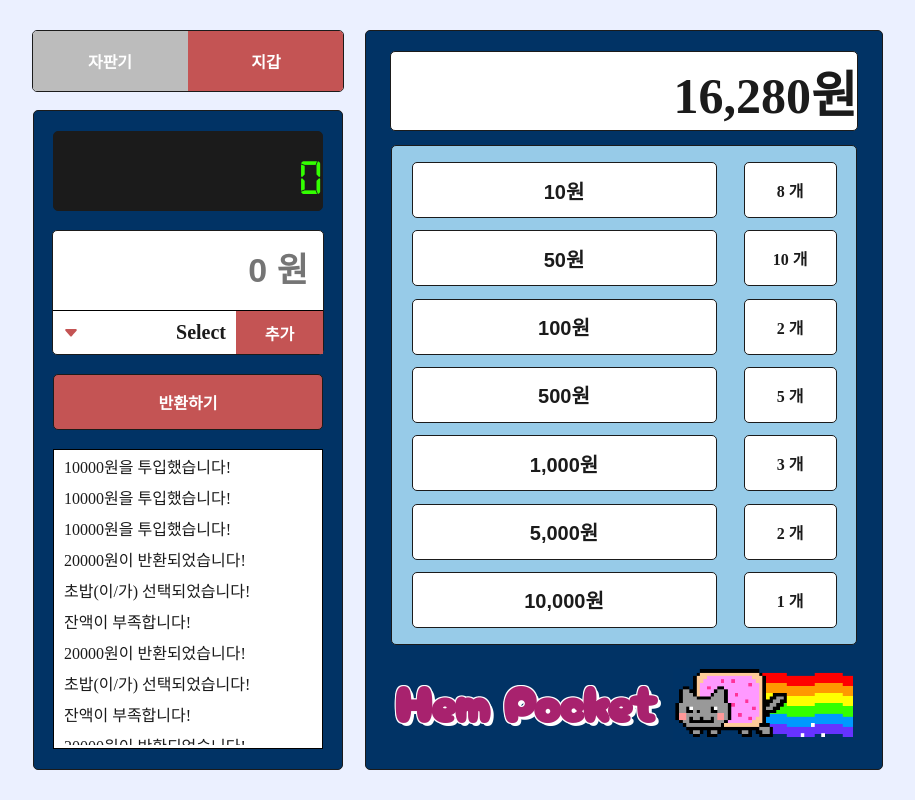
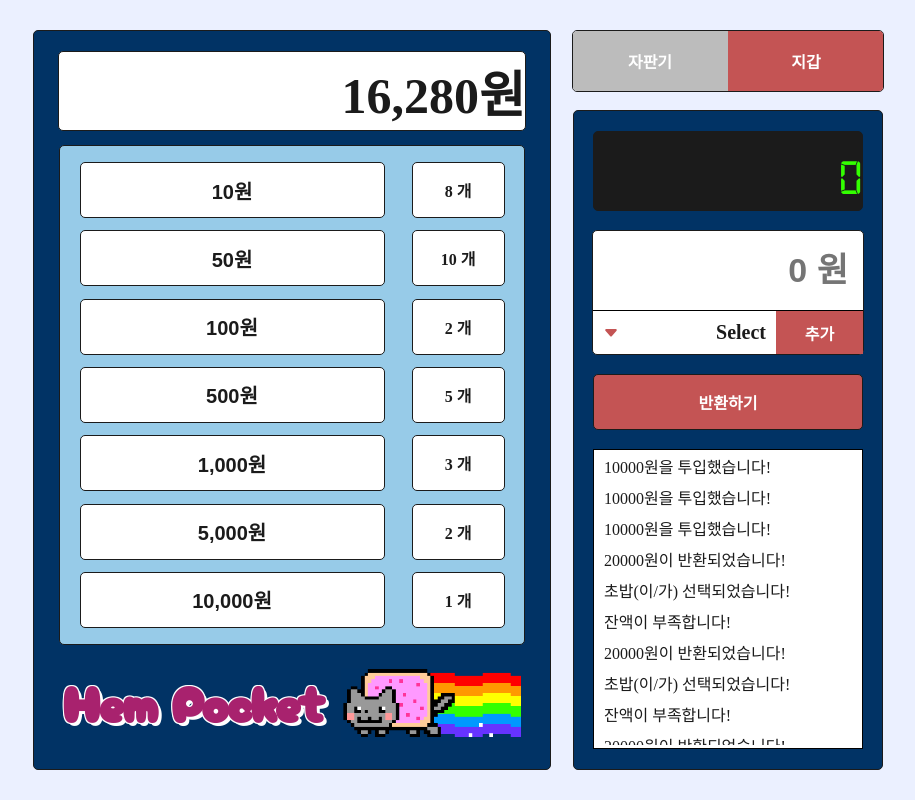
Before and after one commit to codesquad-members-2022/fe-vm, a React (Create React App) app: page /wallet in a window 1280 px wide. Shown: the whole page, without its empty margins (182-1097 px from the left). Built offline with nearby package versions, Linux system fonts and the light colour scheme.

Commit message:
Fix: Controller 와 Wallet 컴포넌트 순서 변경

```diff
--- a/src/pages/Wallet/WalletPage.jsx
+++ b/src/pages/Wallet/WalletPage.jsx
@@ -6,8 +6,8 @@ const WalletPage = () => {
   return (
     <Styled.WalletPage>
       <Styled.WalletPageWrapper>
+        <Wallet />
         <VendingMachineController />
-        <Wallet />
       </Styled.WalletPageWrapper>
     </Styled.WalletPage>
   );
```
